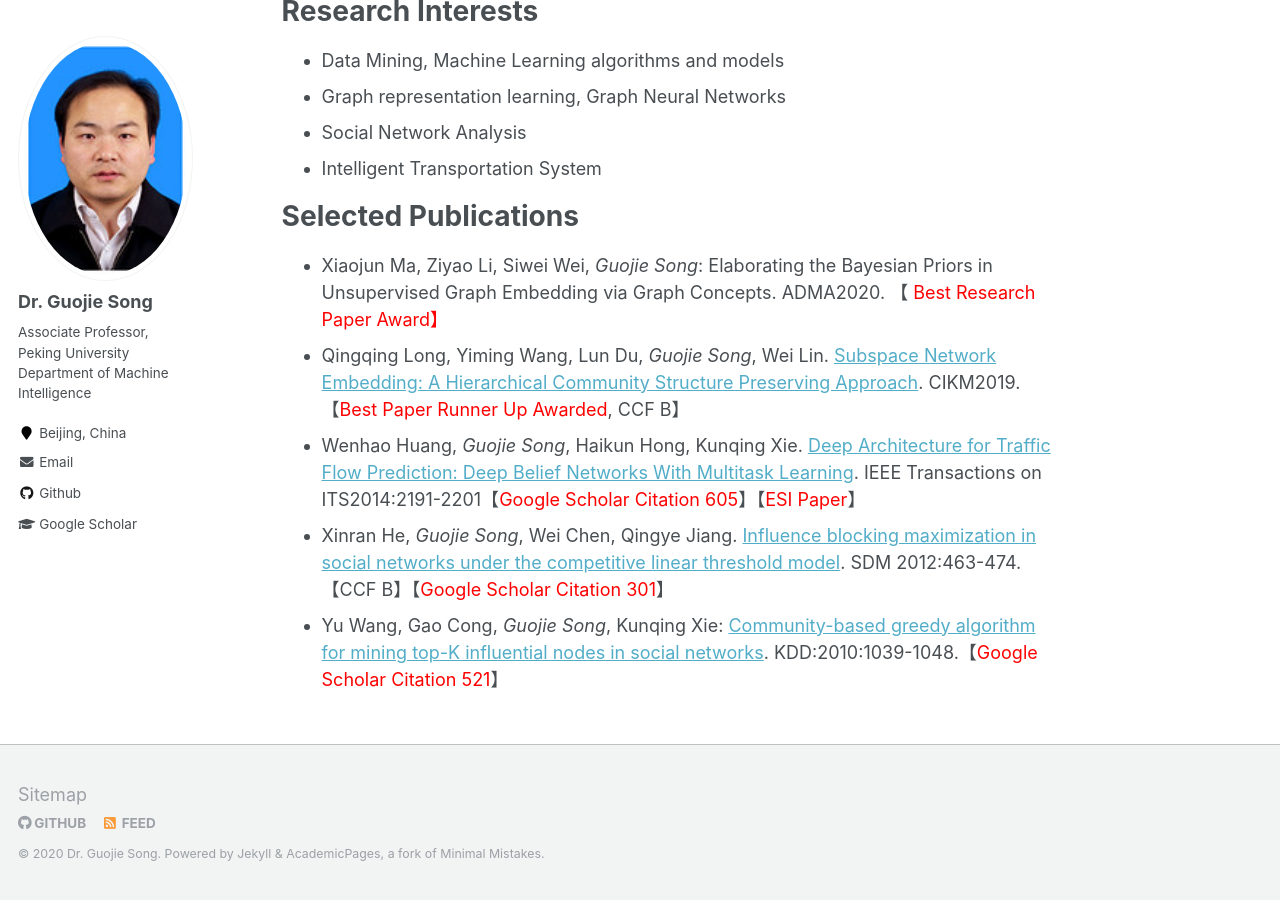
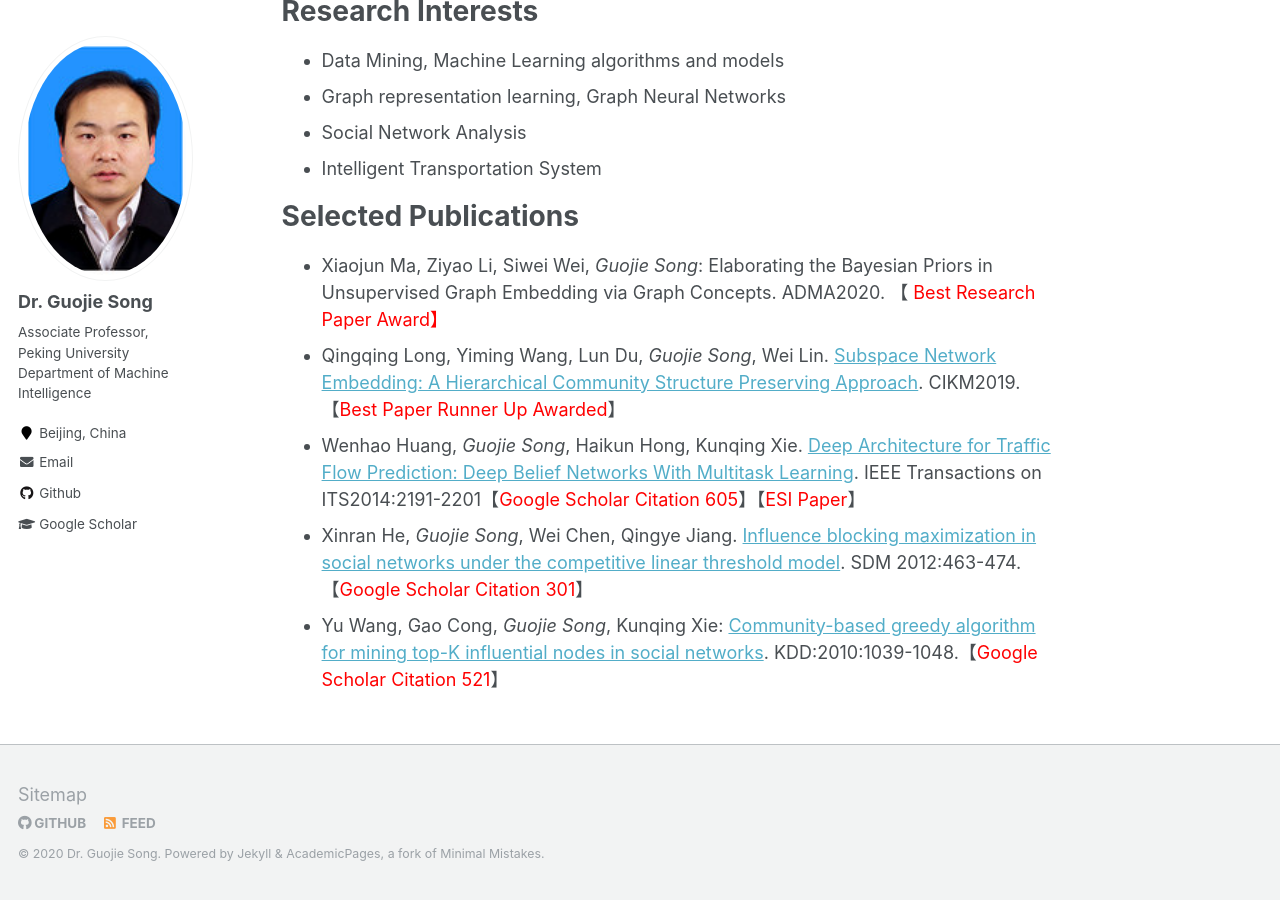
Before and after one commit to gjsong-pku/gjsong-pku.github.io, a Jekyll site: the page built from _pages/about.md, in a window 1280 px wide and 900 px high, scrolled down 1617 px. Built offline with Jekyll 4.4.1, drawn with Linux system fonts in a browser that asks for light colours.

Commit message:
Update about.md

```diff
--- a/_pages/about.md
+++ b/_pages/about.md
@@ -53,7 +53,7 @@ Research Interests
 Selected Publications
 ======
 - Xiaojun Ma, Ziyao Li, Siwei Wei, *Guojie Song*: Elaborating the Bayesian Priors in Unsupervised Graph Embedding via Graph Concepts. ADMA2020. 【<span style="color:red"> Best Research Paper Award】
-- Qingqing Long, Yiming Wang, Lun Du, *Guojie Song*, Wei Lin. [Subspace Network Embedding: A Hierarchical Community Structure Preserving Approach](https://dl.acm.org/citation.cfm?doid=3357384.3357947). CIKM2019.【<span style="color:red">Best Paper Runner Up Awarded</span>, CCF B】
+- Qingqing Long, Yiming Wang, Lun Du, *Guojie Song*, Wei Lin. [Subspace Network Embedding: A Hierarchical Community Structure Preserving Approach](https://dl.acm.org/citation.cfm?doid=3357384.3357947). CIKM2019.【<span style="color:red">Best Paper Runner Up Awarded</span>】
 - Wenhao Huang, *Guojie Song*, Haikun Hong, Kunqing Xie. [Deep Architecture for Traffic Flow Prediction: Deep Belief Networks With Multitask Learning](https://ieeexplore.ieee.org/document/6786503/). IEEE Transactions on ITS2014:2191-2201【<span style="color:red">Google Scholar Citation 605</span>】【<span style="color:red">ESI Paper</span>】
--  Xinran He, *Guojie Song*, Wei Chen, Qingye Jiang. [Influence blocking maximization in social networks under the competitive linear threshold model](https://arxiv.org/abs/1110.4723). SDM 2012:463-474. 【CCF B】【<span style="color:red">Google Scholar Citation 301</span>】
+-  Xinran He, *Guojie Song*, Wei Chen, Qingye Jiang. [Influence blocking maximization in social networks under the competitive linear threshold model](https://arxiv.org/abs/1110.4723). SDM 2012:463-474.【<span style="color:red">Google Scholar Citation 301</span>】
 - Yu Wang, Gao Cong, *Guojie Song*, Kunqing Xie: [Community-based greedy algorithm for mining top-K influential nodes in social networks](https://dl.acm.org/citation.cfm?doid=1835804.1835935). KDD:2010:1039-1048.【<span style="color:red">Google Scholar Citation 521</span>】
```
